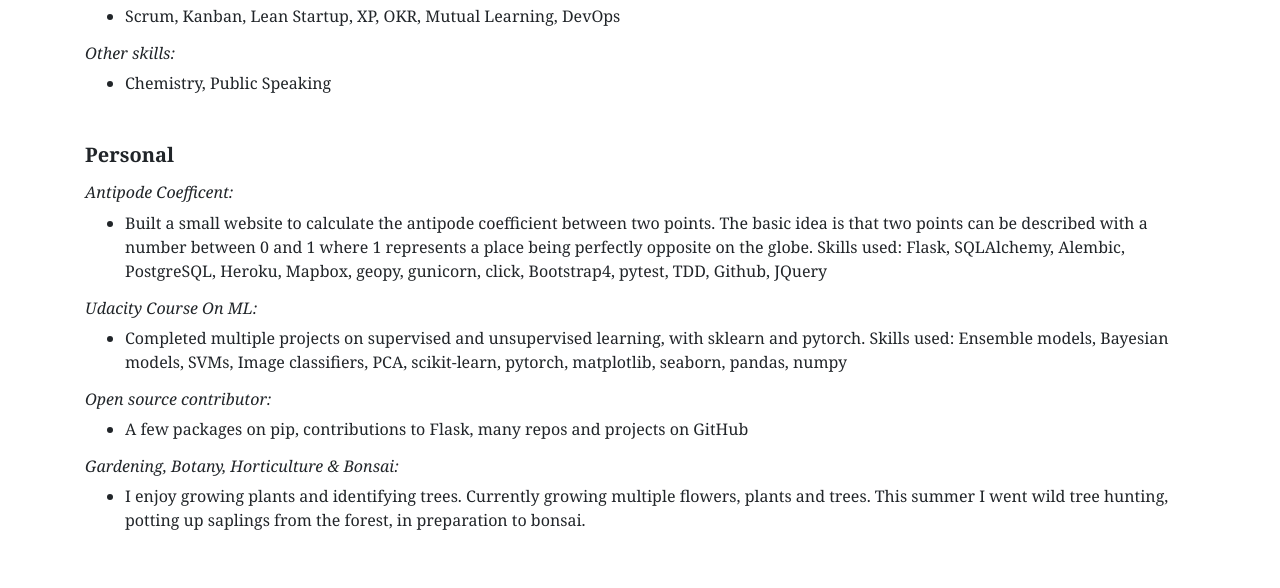
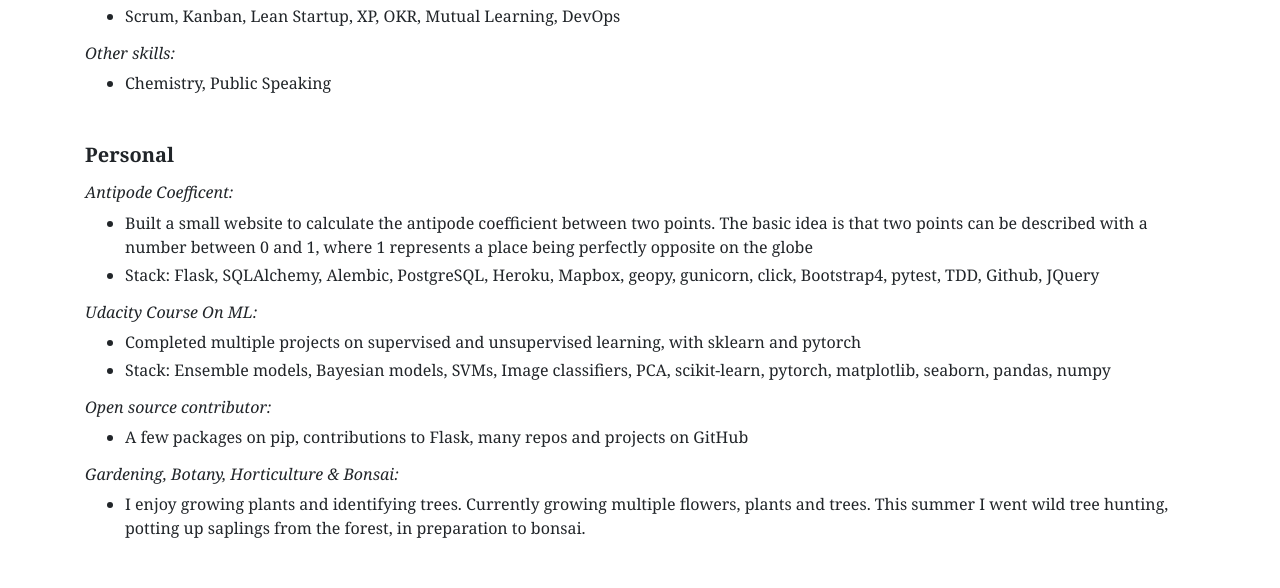
Before and after one commit to jackwardell/jackwardell, a Flask app: page / in a window 1280 px wide. Shown: the part 2344-2932 px from the top of the page. Before the commit the page ends 2874 px from the top, so only its background shows below. Run offline with Flask 2, Linux system fonts and the light colour scheme; some libraries are stand-ins or nearby versions.

Commit message:
minor changes to ui

```diff
--- a/templates/index.html
+++ b/templates/index.html
@@ -174,19 +174,21 @@
         <div class="my-3">
             <h6 class="section-subtitle"><i>Antipode Coefficent:</i></h6>
             <ul>
-                <li class="my-1">Built a small website to calculate the antipode coefficient between two points. The basic idea is that two points can be described with a number between 0 and 1 where 1 represents a place being perfectly opposite on the globe. Skills used: Flask, SQLAlchemy, Alembic, PostgreSQL, Heroku, Mapbox, geopy, gunicorn, click, Bootstrap4, pytest, TDD, Github, JQuery</li>
+                <li class="my-1">Built a small website to calculate the antipode coefficient between two points. The basic idea is that two points can be described with a number between 0 and 1, where 1 represents a place being perfectly opposite on the globe</li>
+                <li class="my-1">Stack: Flask, SQLAlchemy, Alembic, PostgreSQL, Heroku, Mapbox, geopy, gunicorn, click, Bootstrap4, pytest, TDD, Github, JQuery</li>
             </ul>
         </div>
         <div class="my-3">
             <h6 class="section-subtitle"><i>Udacity Course On ML:</i></h6>
             <ul>
-                <li class="my-1">Completed multiple projects on supervised and unsupervised learning, with sklearn and pytorch. Skills used: Ensemble models, Bayesian models, SVMs, Image classifiers, PCA, scikit-learn, pytorch, matplotlib, seaborn, pandas, numpy</li>
+                <li class="my-1">Completed multiple projects on supervised and unsupervised learning, with sklearn and pytorch</li>
+                <li class="my-1">Stack: Ensemble models, Bayesian models, SVMs, Image classifiers, PCA, scikit-learn, pytorch, matplotlib, seaborn, pandas, numpy</li>
             </ul>
         </div>
         <div class="my-3">
             <h6 class="section-subtitle"><i>Open source contributor:</i></h6>
             <ul>
-                <li class="my-1"> A few packages on pip, contributions to Flask, many repos and projects on GitHub</li>
+                <li class="my-1">A few packages on pip, contributions to Flask, many repos and projects on GitHub</li>
             </ul>
         </div>
         <div class="my-3">
```
